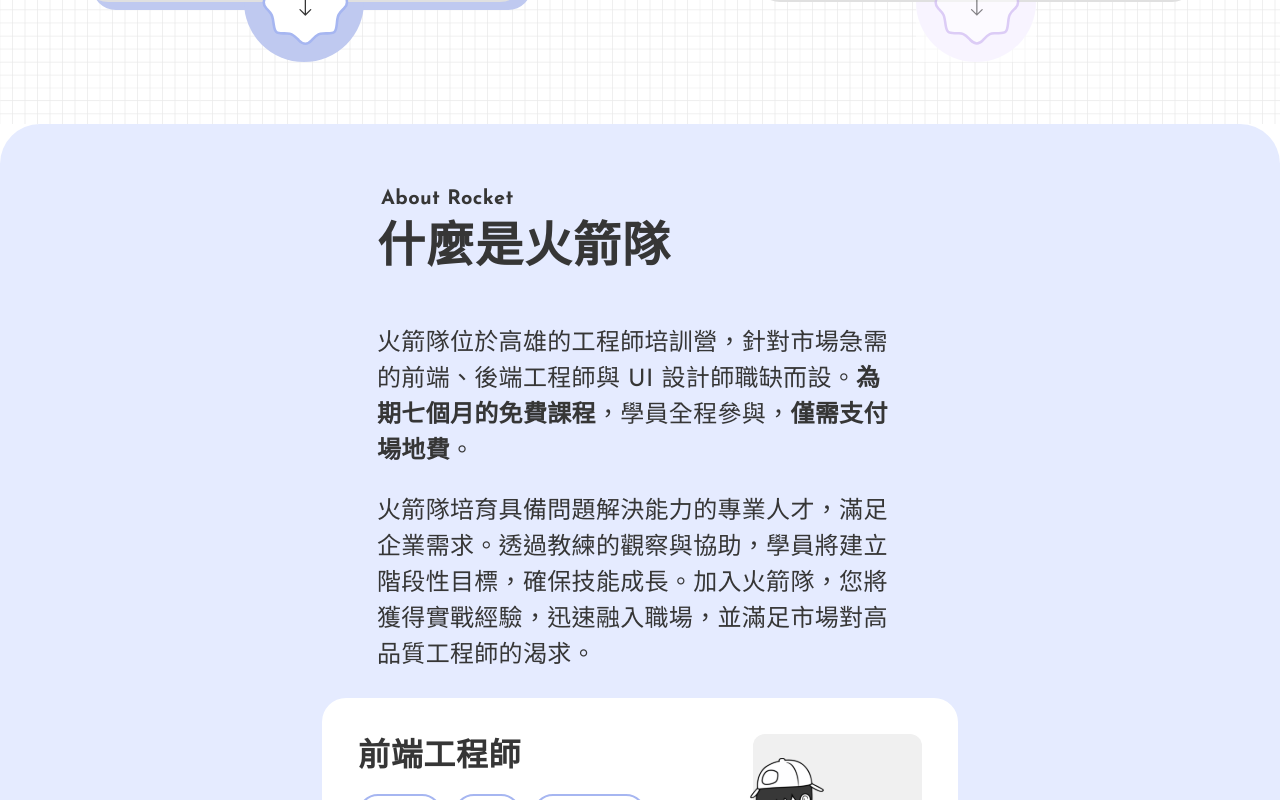
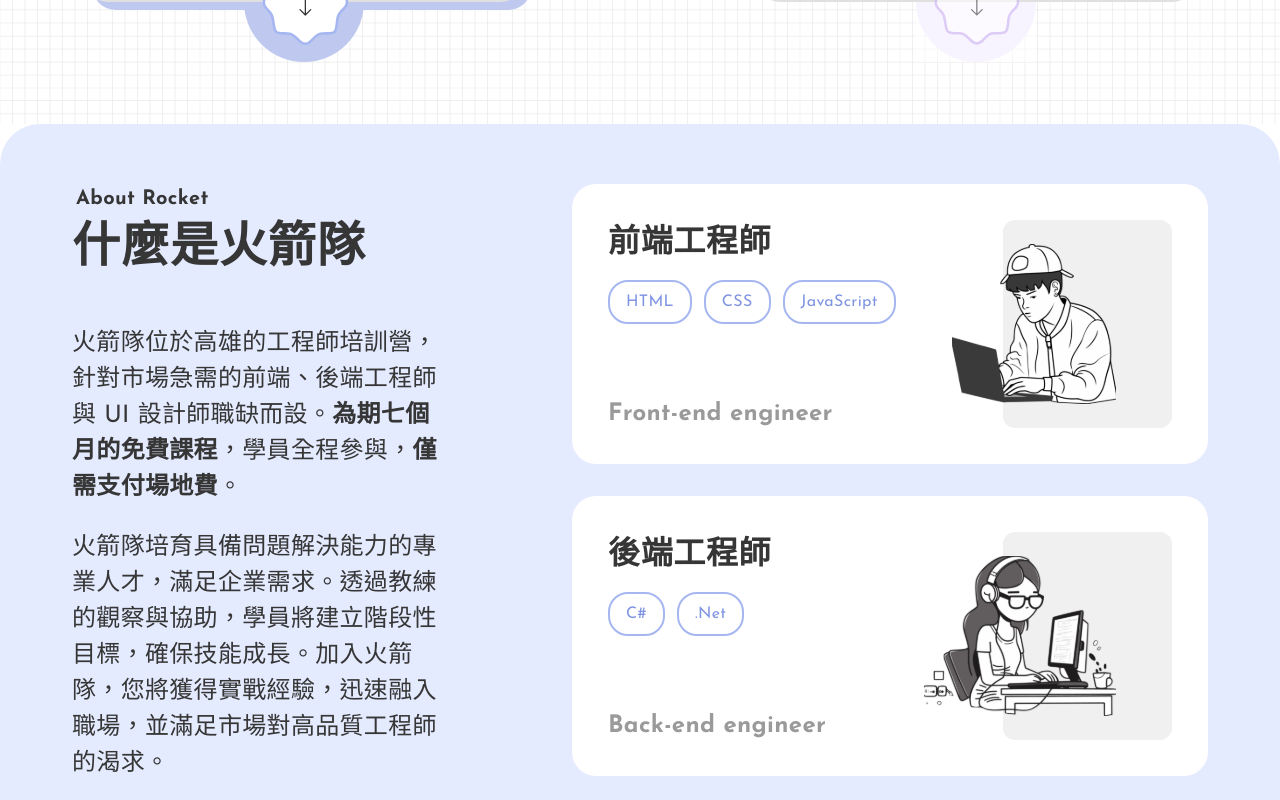
Before and after one commit to Lin4611/rocketLandingPage, a React (Vite) app: page /#/ in a window 1280 px wide. Shown: the part 600-1400 px from the top of the page. Built offline with nearby package versions, Linux system fonts and the light colour scheme.

Commit message:
fix: adjust flex properties for better layout in AboutRocketSection

```diff
--- a/src/components/AboutRocketSection.jsx
+++ b/src/components/AboutRocketSection.jsx
@@ -81,8 +81,8 @@
       </section>
 
       {/* desktop */}
-      <section className="max-lg:hidden text-Neutral-700 flex flex-wrap justify-center gap-x-33.5 bg-Primary-Blue-100 w-full mx-auto py-[60px] px-[72px] max-[1440px]:rounded-[40px]">
-        <div className="w-131.5 ">
+      <section className="max-lg:hidden text-Neutral-700 flex max-xl:flex-wrap justify-center gap-x-33.5 bg-Primary-Blue-100 w-full mx-auto py-[60px] px-[72px] max-[1440px]:rounded-[40px]">
+        <div className="w-131.5 shrink">
           <h3 className="ml-1 font-en font-bold text-[20px] leading-normal tracking-[0.4px]">
             About Rocket
           </h3>
@@ -101,7 +101,7 @@
             </p>
           </div>
         </div>
-        <div className="w-159 h-148 overflow-y-auto ">
+        <div className="w-159 shrink-0 h-148 overflow-y-auto ">
           <div className="flex flex-col gap-y-8">
             {ROCKETS.map((rocket, i) => (
               <div
```
